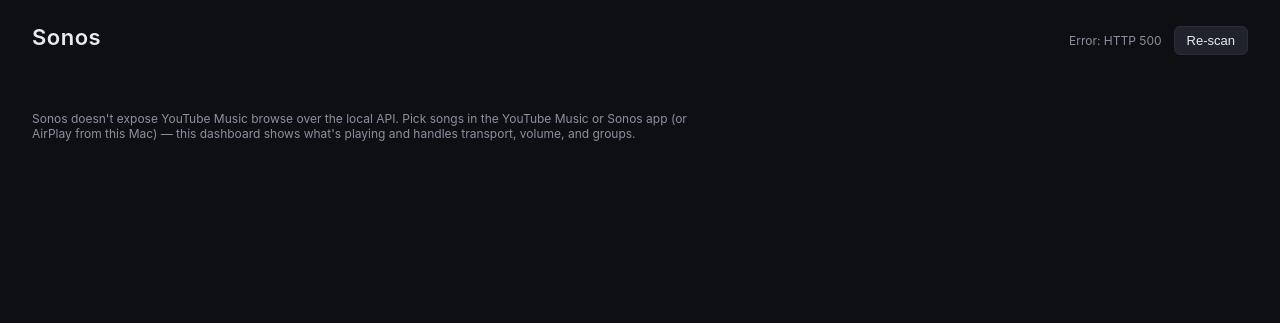
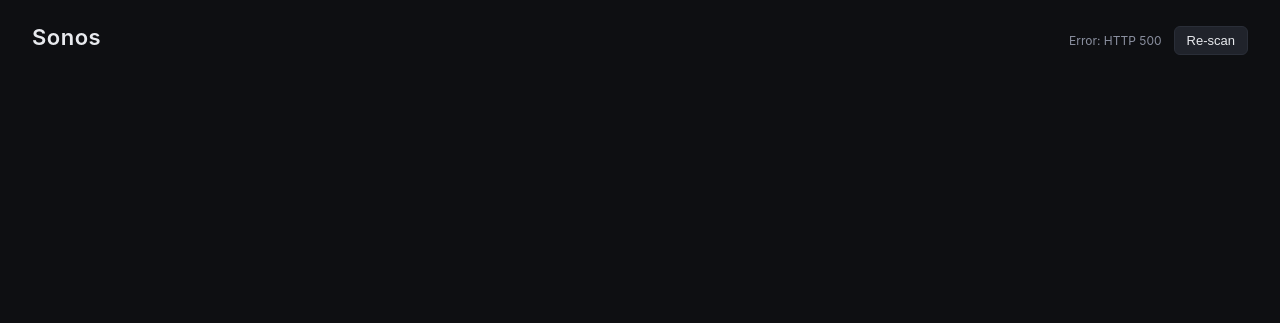
Before and after one commit to Lciappi/sonos, a Flask app: page / in a window 1280 px wide. Shown: the top 323 px of the page. Run offline with Flask 3, Linux system fonts and the light colour scheme; data that the repository does not hold is empty.

Commit message:
remove footer note from dashboard
Co-Authored-By: Claude Opus 4.7 (1M context) <noreply@anthropic.com>

```diff
--- a/static/style.css
+++ b/static/style.css
@@ -200,12 +200,3 @@ input[type="range"] {
   text-align: right;
   font-variant-numeric: tabular-nums;
 }
-
-footer {
-  padding: 0 32px 24px;
-  color: var(--muted);
-  font-size: 12px;
-  max-width: 720px;
-}
-
-footer p { margin: 0; }
--- a/templates/index.html
+++ b/templates/index.html
@@ -17,14 +17,6 @@
 
   <main id="groups" class="groups"></main>
 
-  <footer>
-    <p>
-      Sonos doesn't expose YouTube Music browse over the local API. Pick songs in
-      the YouTube Music or Sonos app (or AirPlay from this Mac) — this dashboard
-      shows what's playing and handles transport, volume, and groups.
-    </p>
-  </footer>
-
   <script src="/static/app.js"></script>
 </body>
 </html>
```
